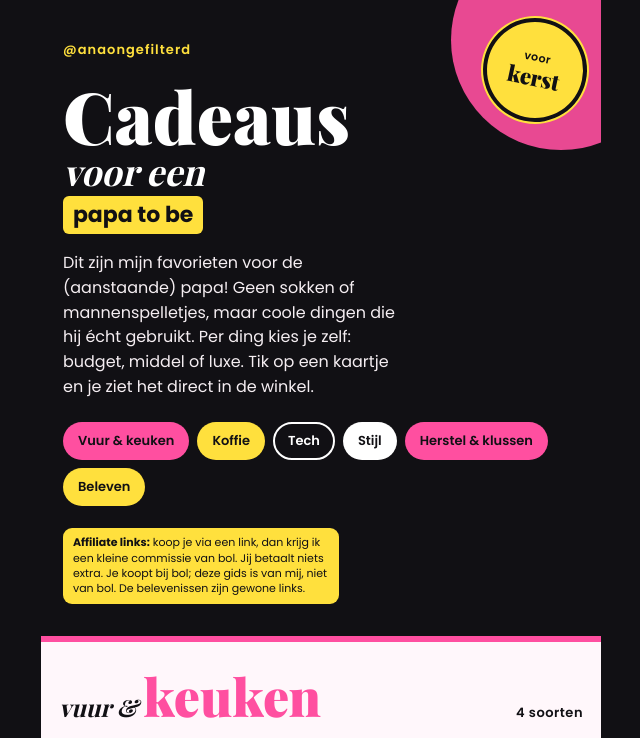
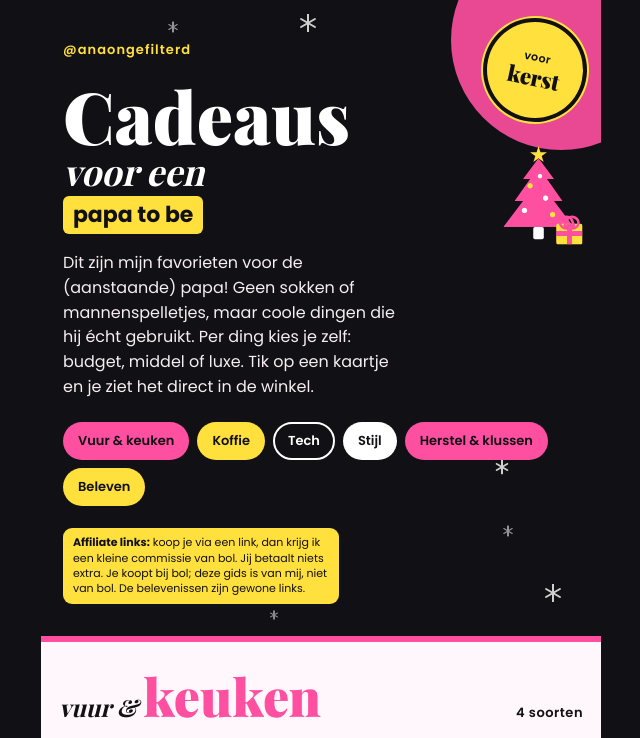
Before and after one commit to AnaOngefilterd/anaongefilterd.github.io, a plain HTML site: page papa-to-be/index.html in a window 1280 px wide. Shown: the top 738 px of the page, without its empty margins (319-959 px from the left). Drawn offline with nearby package versions, Linux system fonts and the light colour scheme; a web font is replaced by a local one.

Commit message:
Papa-gids: kerstversiering (sneeuwvlokken, kerstboom met cadeautje), alleen CSS
Co-Authored-By: Claude Opus 5.5 <noreply@anthropic.com>
Claude-Session: https://claude.ai/code/session_014W3Wi6Gqwe7PVEHiYksuv4

```diff
--- a/assets/gids.css
+++ b/assets/gids.css
@@ -423,3 +423,64 @@ img { max-width: 100%; display: block; }
 /* type onder het merk (bijv. Baby Brezza / Formula Pro), zodat je het verschil ziet */
 .type { font-size: 10px; line-height: 1.15; color: #5b4a54; text-align: center; max-width: 100%; white-space: nowrap; overflow: hidden; text-overflow: ellipsis; margin-top: -4px; }
 @supports (font-size: 1cqw) { .type { font-size: min(11px, 9cqw); } }
+
+/* Kerst (papa-gids, op verzoek van Ana 25 nov): sneeuwvlokken, kerstboom en cadeautje, alleen CSS */
+.sneeuw, .kerstboom { position: absolute !important; pointer-events: none; }
+.sneeuw { inset: 0; z-index: 0 !important; }
+.sneeuw i {
+  position: absolute; width: 18px; height: 18px; opacity: .8;
+  background: linear-gradient(90deg, transparent 8px, var(--white) 8px 10px, transparent 10px);
+}
+.sneeuw i::before, .sneeuw i::after {
+  content: ""; position: absolute; left: 8px; top: 0; width: 2px; height: 18px;
+  border-radius: 2px; background: var(--white);
+}
+.sneeuw i::before { transform: rotate(60deg); }
+.sneeuw i::after { transform: rotate(-60deg); }
+.sneeuw i:nth-child(1) { top: 14px; left: 46%; }
+.sneeuw i:nth-child(2) { top: 18px; left: 22%; transform: scale(.6); opacity: .55; }
+.sneeuw i:nth-child(3) { top: 458px; right: 16%; transform: scale(.8); }
+.sneeuw i:nth-child(4) { bottom: 34px; right: 7%; }
+.sneeuw i:nth-child(5) { bottom: 96px; right: 15%; transform: scale(.6); opacity: .55; }
+.sneeuw i:nth-child(6) { bottom: 12px; left: 40%; transform: scale(.5); opacity: .5; }
+.sneeuw.small i:nth-child(1) { top: 22px; right: 10%; left: auto; }
+.sneeuw.small i:nth-child(2) { top: 64px; right: 4%; left: auto; transform: scale(.6); }
+.sneeuw.small i:nth-child(3) { top: auto; bottom: 58px; right: 26%; transform: scale(.8); }
+.sneeuw.small i:nth-child(4) { bottom: 22px; right: 9%; }
+.sneeuw.small i:nth-child(5) { bottom: 18px; left: 8%; right: auto; transform: scale(.55); }
+
+.kerstboom {
+  z-index: 1 !important;
+  top: 146px; right: max(22px, env(safe-area-inset-right, 0px));
+  width: 92px; height: 112px; transform: scale(.88); transform-origin: top right;
+}
+.kerstboom .ster {
+  position: absolute; left: 36px; top: 0; width: 20px; height: 20px; background: var(--yellow);
+  clip-path: polygon(50% 0, 61% 35%, 98% 35%, 68% 57%, 79% 91%, 50% 70%, 21% 91%, 32% 57%, 2% 35%, 39% 35%);
+}
+.kerstboom .boom {
+  position: absolute; left: 6px; top: 14px; width: 80px; height: 78px;
+  background:
+    radial-gradient(circle at 38% 40%, var(--yellow) 0 2.5px, transparent 3.5px),
+    radial-gradient(circle at 60% 58%, var(--white) 0 2.5px, transparent 3.5px),
+    radial-gradient(circle at 30% 76%, var(--white) 0 2.5px, transparent 3.5px),
+    radial-gradient(circle at 70% 82%, var(--yellow) 0 2.5px, transparent 3.5px),
+    radial-gradient(circle at 52% 26%, var(--white) 0 2px, transparent 3px),
+    var(--pink);
+  clip-path: polygon(50% 0, 72% 30%, 62% 30%, 84% 62%, 72% 62%, 100% 100%, 0 100%, 28% 62%, 16% 62%, 38% 30%, 28% 30%);
+}
+.kerstboom .stam { position: absolute; left: 40px; top: 92px; width: 12px; height: 14px; background: var(--white); border-radius: 2px; }
+.kerstboom .pakje {
+  position: absolute; right: -4px; bottom: 0; width: 30px; height: 24px; border-radius: 3px;
+  background:
+    linear-gradient(90deg, transparent 12px, var(--pink) 12px 18px, transparent 18px),
+    linear-gradient(transparent 9px, var(--pink) 9px 14px, transparent 14px),
+    var(--yellow);
+}
+.kerstboom .pakje::before, .kerstboom .pakje::after {
+  content: ""; position: absolute; top: -9px; width: 11px; height: 10px;
+  border: 3px solid var(--pink); border-radius: 50% 50% 10% 50%;
+}
+.kerstboom .pakje::before { left: 3px; transform: rotate(-20deg); }
+.kerstboom .pakje::after { right: 3px; transform: scaleX(-1) rotate(-20deg); }
+.cover.kerst .intro { padding-right: 0; }
--- a/mama-in-spe/index.html
+++ b/mama-in-spe/index.html
@@ -8,7 +8,7 @@
 <link rel="preconnect" href="https://fonts.googleapis.com">
 <link rel="preconnect" href="https://fonts.gstatic.com" crossorigin>
 <link rel="stylesheet" href="https://fonts.googleapis.com/css2?family=Playfair+Display:ital,wght@0,700;0,900;1,700&family=Poppins:wght@400;500;600;700&display=swap">
-<link rel="stylesheet" href="../assets/gids.css?v=1795003000">
+<link rel="stylesheet" href="../assets/gids.css?v=1795007000">
 </head>
 <body>
 <main class="gids">
--- a/papa-to-be/index.html
+++ b/papa-to-be/index.html
@@ -9,12 +9,14 @@
 <link rel="preconnect" href="https://fonts.googleapis.com">
 <link rel="preconnect" href="https://fonts.gstatic.com" crossorigin>
 <link rel="stylesheet" href="https://fonts.googleapis.com/css2?family=Playfair+Display:ital,wght@0,700;0,900;1,700&family=Poppins:wght@400;500;600;700&display=swap">
-<link rel="stylesheet" href="../assets/gids.css?v=1795003000">
+<link rel="stylesheet" href="../assets/gids.css?v=1795007000">
 </head>
 <body>
 <main class="gids">
 
-<section class="cover">
+<section class="cover kerst">
+  <div class="sneeuw" aria-hidden="true"><i></i><i></i><i></i><i></i><i></i><i></i></div>
+  <div class="kerstboom" aria-hidden="true"><span class="ster"></span><span class="boom"></span><span class="stam"></span><span class="pakje"></span></div>
   <p class="sticker sintkerst" aria-hidden="true"><span>voor</span><b>kerst</b></p>
   <p class="kicker">@anaongefilterd</p>
   <h1><span class="t1 xl">Cadeaus</span><span class="t2">voor een</span><span class="t3"><mark>papa to be</mark></span></h1>
@@ -569,6 +571,7 @@
 </section>
 
 <section class="thanks">
+  <div class="sneeuw small" aria-hidden="true"><i></i><i></i><i></i><i></i><i></i></div>
   <h2>Dank<span>je</span>wel!</h2>
   <p>Fijn dat je mijn lijst hebt bekeken. Stuur hem gerust door naar wie een cadeau zoekt voor de papa, en fijne feestdagen!</p>
   <a class="follow" href="https://www.instagram.com/anaongefilterd/" target="_blank" rel="noopener">Volg @anaongefilterd</a>
```
Also changed, not shown: sinterklaas-0-2/index.html (+1 -1 lines), vluchtkoffer/index.html (+1 -1 lines), 2 other files.
